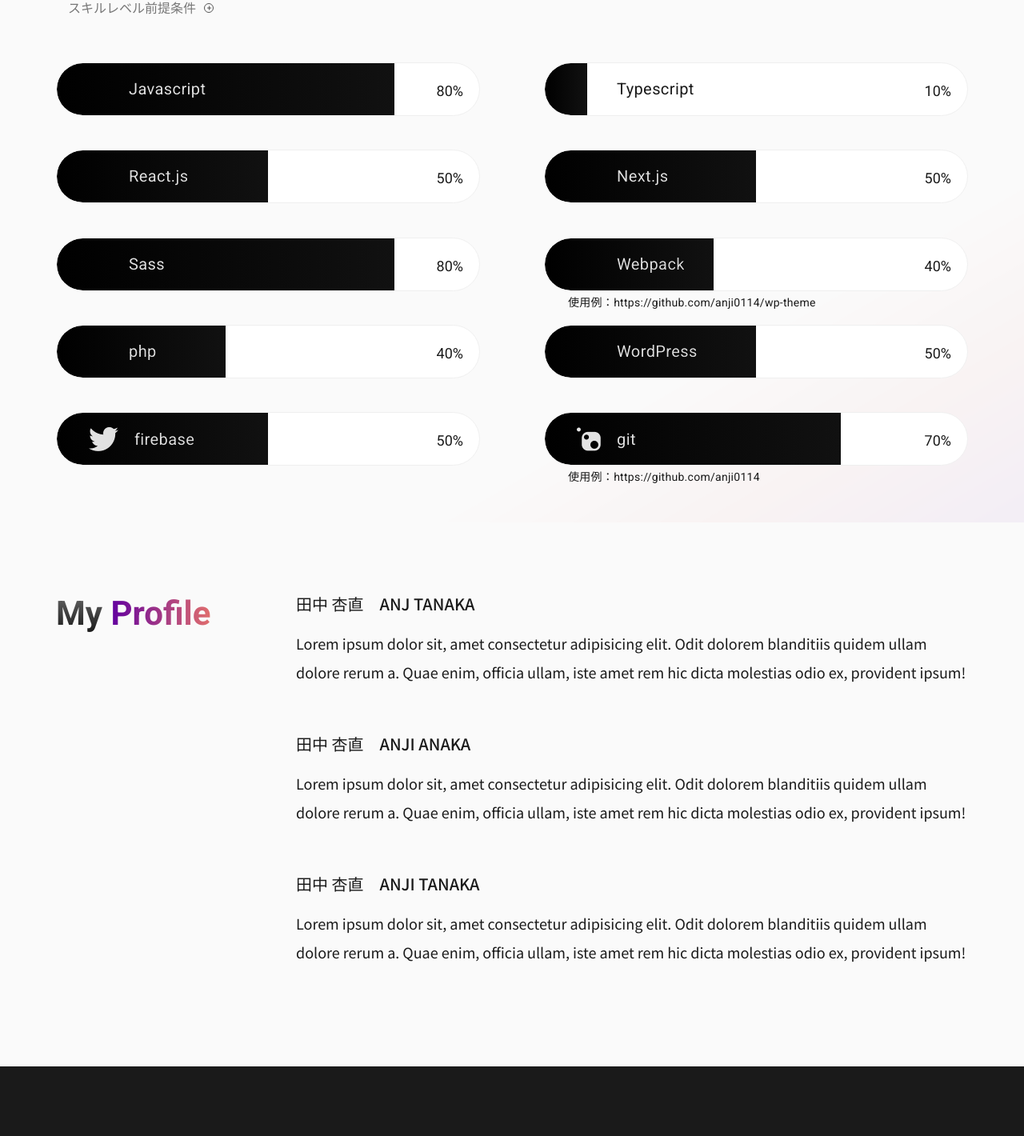
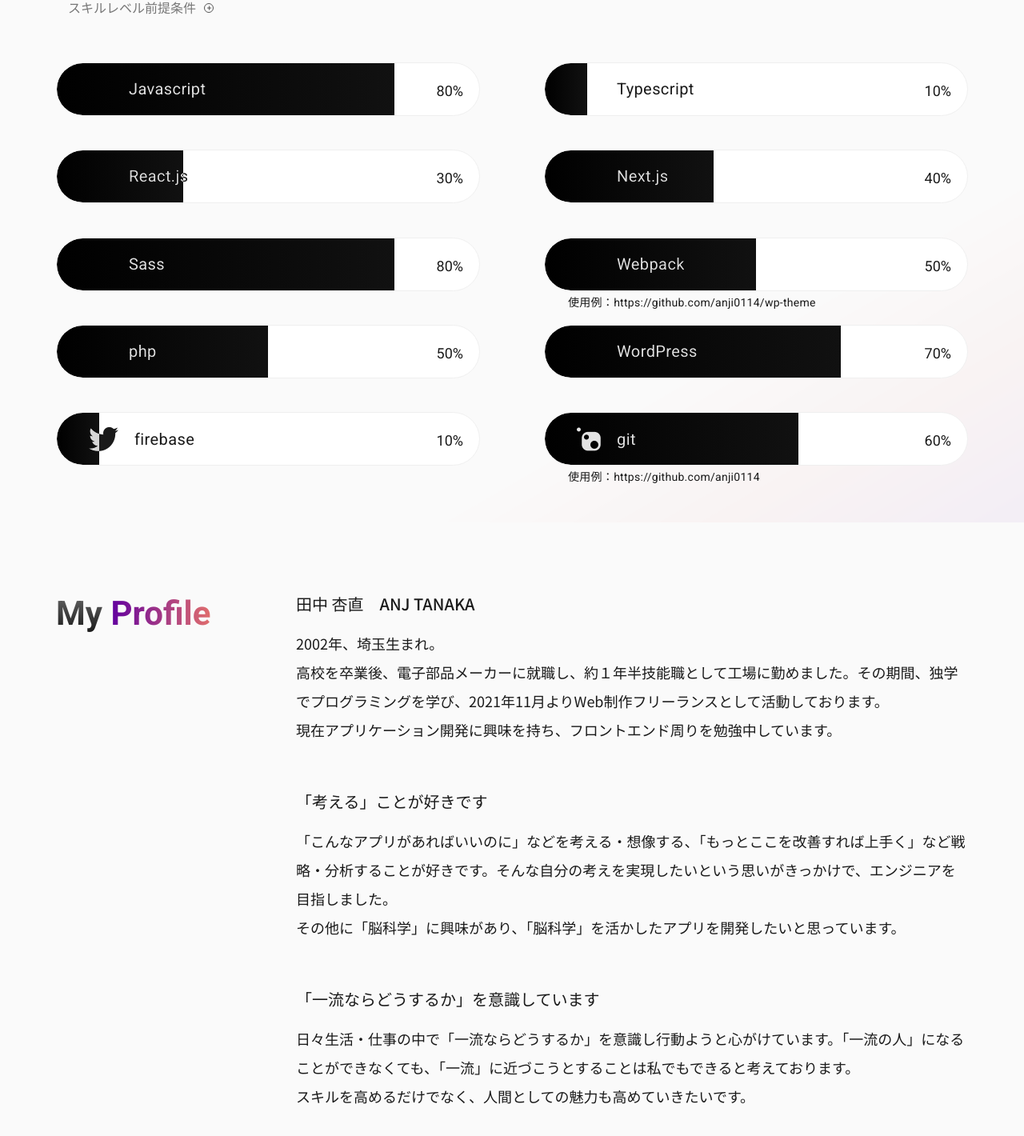
Before and after one commit to anji0114/next-portfolio, a Next.js app: page /about in a window 1280 px wide. Shown: the part 837-2257 px from the top of the page at 80% size. Built offline with nearby package versions, Linux system fonts and the light colour scheme.

Commit message:
テキストの挿入

```diff
--- a/src/components/About/Profile.jsx
+++ b/src/components/About/Profile.jsx
@@ -2,17 +2,22 @@
   {
     title: "田中 杏直　ANJ TANAKA",
     description:
-      "Lorem ipsum dolor sit, amet consectetur adipisicing elit. Odit dolorem blanditiis quidem ullam dolore rerum a. Quae enim, officia ullam, iste amet rem hic dicta molestias odio ex, provident ipsum!",
+      "2002年、埼玉生まれ。<br />高校を卒業後、電子部品メーカーに就職し、約１年半技能職として工場に勤めました。その期間、独学でプログラミングを学び、2021年11月よりWeb制作フリーランスとして活動しております。<br />現在アプリケーション開発に興味を持ち、フロントエンド周りを勉強中しています。",
   },
   {
-    title: "田中 杏直　ANJI ANAKA",
+    title: "「考える」ことが好きです",
     description:
-      "Lorem ipsum dolor sit, amet consectetur adipisicing elit. Odit dolorem blanditiis quidem ullam dolore rerum a. Quae enim, officia ullam, iste amet rem hic dicta molestias odio ex, provident ipsum!",
+      "「こんなアプリがあればいいのに」などを考える・想像する、「もっとここを改善すれば上手く」など戦略・分析することが好きです。そんな自分の考えを実現したいという思いがきっかけで、エンジニアを目指しました。<br />その他に「脳科学」に興味があり、「脳科学」を活かしたアプリを開発したいと思っています。",
   },
   {
-    title: "田中 杏直　ANJI TANAKA",
+    title: "「一流ならどうするか」を意識しています",
     description:
-      "Lorem ipsum dolor sit, amet consectetur adipisicing elit. Odit dolorem blanditiis quidem ullam dolore rerum a. Quae enim, officia ullam, iste amet rem hic dicta molestias odio ex, provident ipsum!",
+      "日々生活・仕事の中で「一流ならどうするか」を意識し行動ようと心がけています。「一流の人」になることができなくても、「一流」に近づこうとすることは私でもできると考えております。<br />スキルを高めるだけでなく、人間としての魅力も高めていきたいです。",
+  },
+  {
+    title: "バカでかいドアなんてものはない。小さなドアがいっぱいあるだけだ。",
+    description:
+      "私の好きな漫画「宇宙兄弟」に出てくる言葉で、私の好きな言葉です。<br />大きな目標を達成するには、日々小さな目標を達成していく。<br />そんな日々の積み重ねを大切にしていきたいです。",
   },
 ];
 
@@ -34,7 +39,11 @@
             {ProfileContents.map(({ title, description }) => (
               <dl key={title} className="p-about-profile__content">
                 <dt className="p-about-profile__title">{title}</dt>
-                <dd className="p-about-profile__description">{description}</dd>
+                <dd
+                  className="p-about-profile__description"
+                  dangerouslySetInnerHTML={{ __html: description }}
+                />
+                {}
               </dl>
             ))}
           </div>
--- a/src/components/About/SkillList.jsx
+++ b/src/components/About/SkillList.jsx
@@ -15,12 +15,12 @@
   {
     label: "React.js",
     icon: "devicon-react-plain",
-    rate: 50,
+    rate: 30,
   },
   {
     label: "Next.js",
     icon: "devicon-nextjs-plain",
-    rate: 50,
+    rate: 40,
   },
   {
     label: "Sass",
@@ -30,28 +30,28 @@
   {
     label: "Webpack",
     icon: "devicon-webpack-plain",
-    rate: 40,
+    rate: 50,
     example: "https://github.com/anji0114/wp-theme",
   },
   {
     label: "php",
     icon: "devicon-php-plain",
-    rate: 40,
+    rate: 50,
   },
   {
     label: "WordPress",
     icon: "devicon-wordpress-plain",
-    rate: 50,
+    rate: 70,
   },
   {
     label: "firebase",
     icon: "devicon-firebase-plain",
-    rate: 50,
+    rate: 10,
   },
   {
     label: "git",
     icon: "devicon-git-plain",
-    rate: 70,
+    rate: 60,
     example: "https://github.com/anji0114",
   },
 ];
--- a/src/components/About/SkillPrerequisite.jsx
+++ b/src/components/About/SkillPrerequisite.jsx
@@ -2,24 +2,28 @@
 
 const Prerequisites = [
   {
+    rate: "はじめに",
+    description: "HTML・CSSは1~2年ほど使用経験がございます",
+  },
+  {
     rate: "~ 20%",
-    description: "勉強中",
+    description: "勉強中・成果物作成中のレベル",
   },
   {
     rate: "21% ~ 40%",
-    description: "成果物はあるが実務案件はない",
+    description: "成果物はあるが実務案件での使用経験はない",
   },
   {
     rate: "41% ~ 60%",
-    description: "実務使用経験あり",
+    description: "実務案件での使用経験あり",
   },
   {
     rate: "61% ~ 80%",
-    description: "一通りの基礎的な勉強が終了したレベル",
+    description: "実務使用経験があり、頻繁に使用している",
   },
   {
     rate: "81% ~ 100%",
-    description: "一通りの基礎的な勉強が終了したレベル",
+    description: "複雑な機能の実装・CMSのカスタマイズなど応用が利くレベル",
   },
 ];
 
--- a/src/components/Home/About.jsx
+++ b/src/components/Home/About.jsx
@@ -16,10 +16,7 @@
           {/* content */}
           <div className="p-home-about__contents">
             <p className="p-home-about__text">
-              Lorem ipsum dolor sit amet consectetur adipisicing elit text text Consequuntur dolore
-              porro,
-              <br />
-              consectetur quidem dolores laborum inventore architecto repudiandae neque nisi
+              2002年、埼玉生まれ。高校を卒業後、電子部品メーカーに就職し、約１年半技能職として工場に勤めました。その期間、独学でプログラミングを学び、2021年11月よりWeb制作フリーランスとして活動しております。
             </p>
             <div className="p-home-about__button-wrap">
               <Button url={"/about"}>View About</Button>
```
